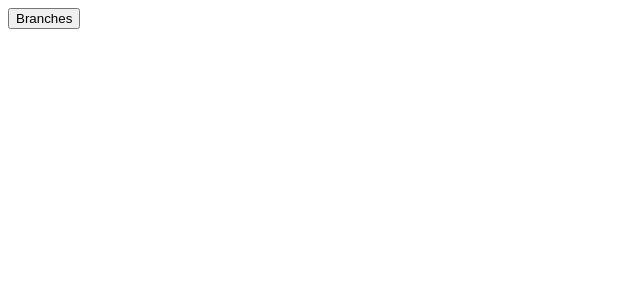
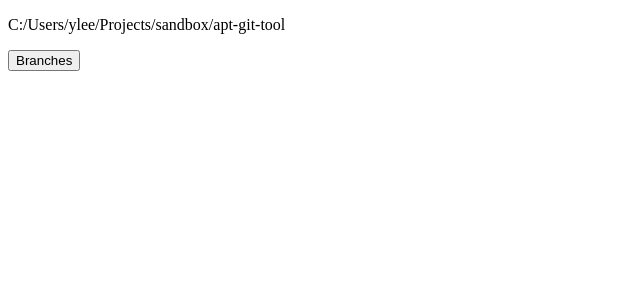
Before and after one commit to royyhlee/tigr, a SvelteKit app: page / in a window 1280 px wide. Shown: the top 300 px of the page, without its empty margins (0-640 px from the left). Built offline with nearby package versions, Linux system fonts and the light colour scheme.

Commit message:
Git branch

```diff
--- a/src/lib/git.ts
+++ b/src/lib/git.ts
@@ -4,7 +4,7 @@ import { type GitCommand } from "./git-commands";
 export default function git(params: {repoPath: string, cmd: GitCommand, args?: string[]}) {
   const { repoPath, cmd,args } = params;
 
-  return invoke("git", {
+  return invoke<string>("git", {
     repoPath,
     args: [cmd, ...(args ?? [])],
   });
--- a/src/routes/+page.svelte
+++ b/src/routes/+page.svelte
@@ -1,19 +1,25 @@
 <script lang="ts">
     import git from "../lib/git";
 
-    const repoPath = 'C:/Users/ylee/Projects/sandbox/apt-git-tool';
+    let repoPath = $state('C:/Users/ylee/Projects/sandbox/apt-git-tool');
+    let branches = $state<string[]>([]);
 
     async function getBranches() {
         try {
-            const branches = await git({ repoPath, cmd: 'branch', args: ['--all'] });
-            console.log(branches);
+            const result = await git({ repoPath, cmd: 'branch', args: ['--all'] });
+            branches = result.split('\n').map(branch => branch.trim()).filter(branch => branch);
         } catch (error) {
             console.error('Error fetching branches:', error);
         }
     }
+
 </script>
 
 <main class="container">
+    <p>{repoPath}</p>
+    {#each branches as branch}
+        <p>{branch}</p>
+    {/each}
     <button type="button" onclick={getBranches}>Branches</button>
 </main>
 
```
